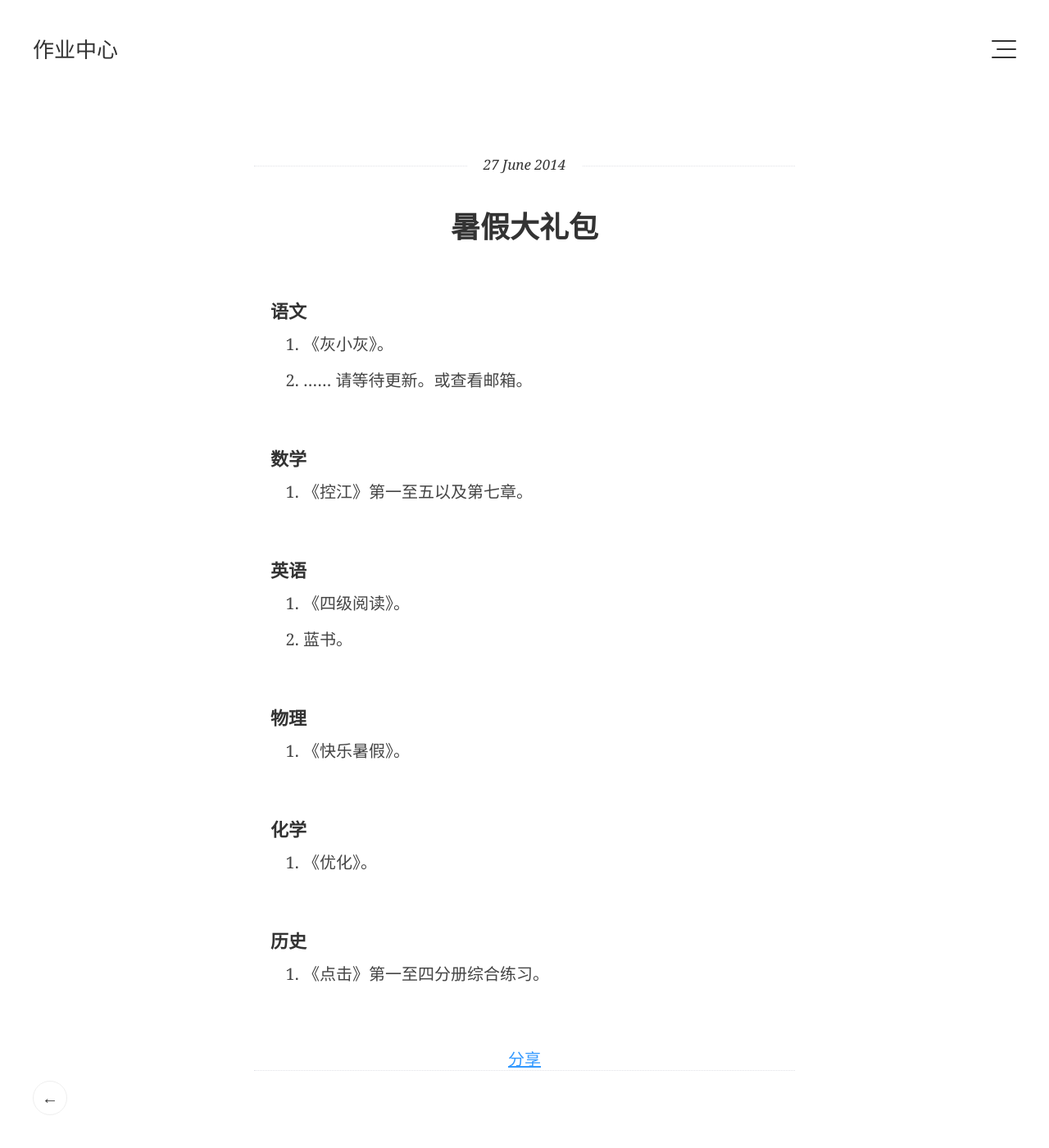
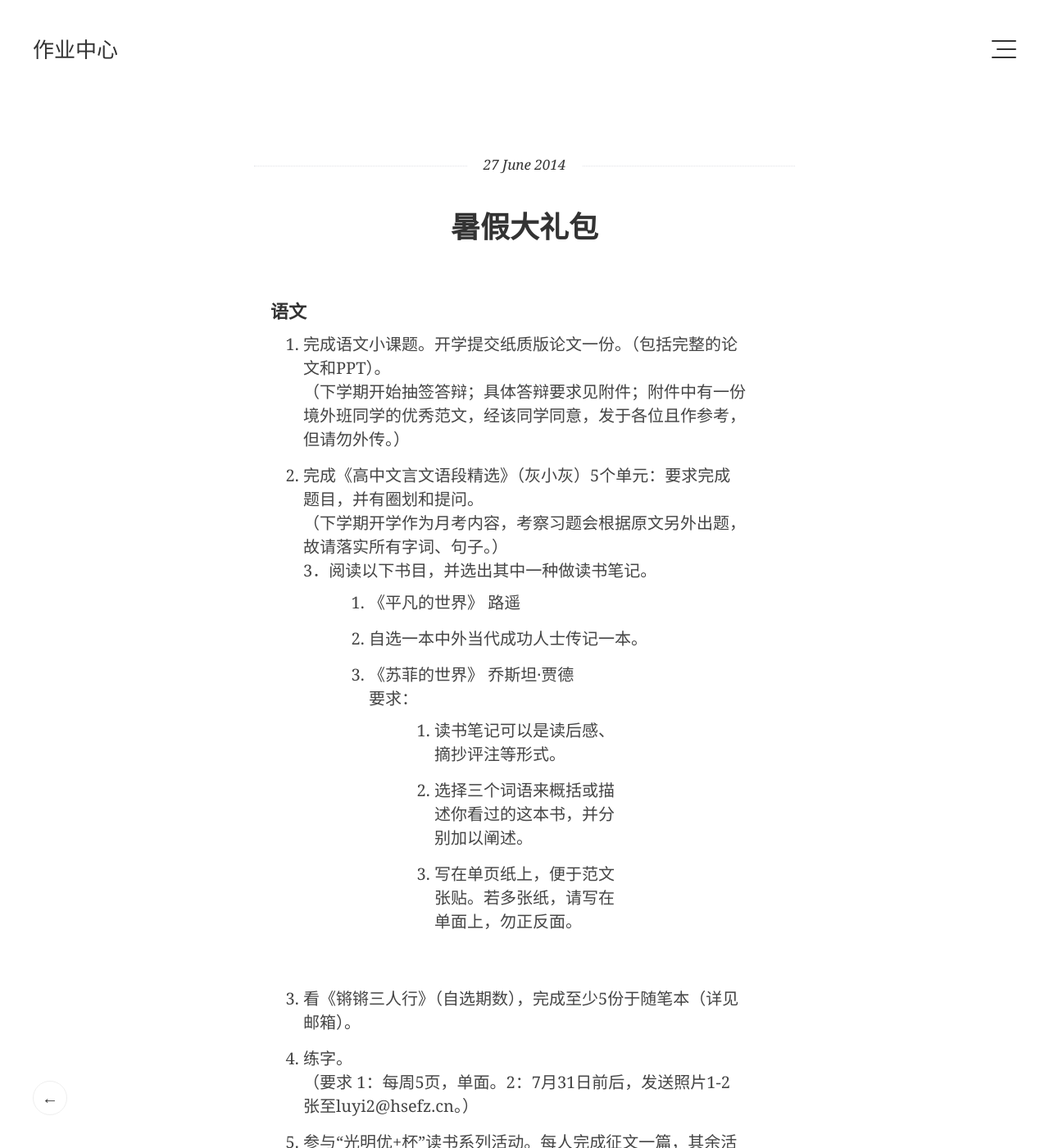
Before and after one commit to efz1602/efz1602.github.io, a Jekyll site: the page built from _posts/2014-06-27-SummerHoliday.markdown, in a window 1280 px wide and 1400 px high. Shown: the whole window at 82% size. Built offline with Jekyll 4.4.1, drawn with Linux system fonts in a browser that asks for light colours; some web fonts are replaced; Markdown is read by kramdown in place of the engine named in the settings; some of the changed text lies outside the part shown.

Commit message:
new content

```diff
--- a/_posts/2014-06-27-SummerHoliday.markdown
+++ b/_posts/2014-06-27-SummerHoliday.markdown
@@ -6,9 +6,22 @@ date:   2014-06-27
 
 ##### 语文
 
-1. 《灰小灰》。
-2. ......
-请等待更新。或查看邮箱。
+1. 完成语文小课题。开学提交纸质版论文一份。（包括完整的论文和PPT）。
+（下学期开始抽签答辩；具体答辩要求见附件；附件中有一份境外班同学的优秀范文，经该同学同意，发于各位且作参考，但请勿外传。）
+2. 完成《高中文言文语段精选》（灰小灰）5个单元：要求完成题目，并有圈划和提问。
+（下学期开学作为月考内容，考察习题会根据原文另外出题，故请落实所有字词、句子。）
+3．阅读以下书目，并选出其中一种做读书笔记。
+* 《平凡的世界》  路遥
+* 自选一本中外当代成功人士传记一本。
+* 《苏菲的世界》 乔斯坦·贾德
+  要求：
+  * 读书笔记可以是读后感、摘抄评注等形式。
+  * 选择三个词语来概括或描述你看过的这本书，并分别加以阐述。
+  * 写在单页纸上，便于范文张贴。若多张纸，请写在单面上，勿正反面。
+4. 看《锵锵三人行》（自选期数），完成至少5份于随笔本（详见邮箱）。
+5. 练字。
+（要求 1：每周5页，单面。2：7月31日前后，发送照片1-2张至luyi2@hsefz.cn。）
+6. 参与“光明优+杯”读书系列活动。每人完成征文一篇，其余活动自愿参加。（通知另发）
 
 ##### 数学
 
@@ -17,7 +30,7 @@ date:   2014-06-27
 ##### 英语
 
 1. 《四级阅读》。
-2. 蓝书。
+2. 《暑期课堂》。
 
 ##### 物理
 
@@ -30,3 +43,10 @@ date:   2014-06-27
 ##### 历史
 
 1. 《点击》第一至四分册综合练习。
+
+##### 其他任务
+
+1. 职业体验一至三天，完成表格。
+2. 阅读《弟子规》。
+3. 参加不少于四次的社区活动，并完成至少10课时志愿者服务。完成反馈表。
+4. 8月31日下午2:00带好学生证、团员证进教室报到，住宿生请提前办理住宿手续。
```
